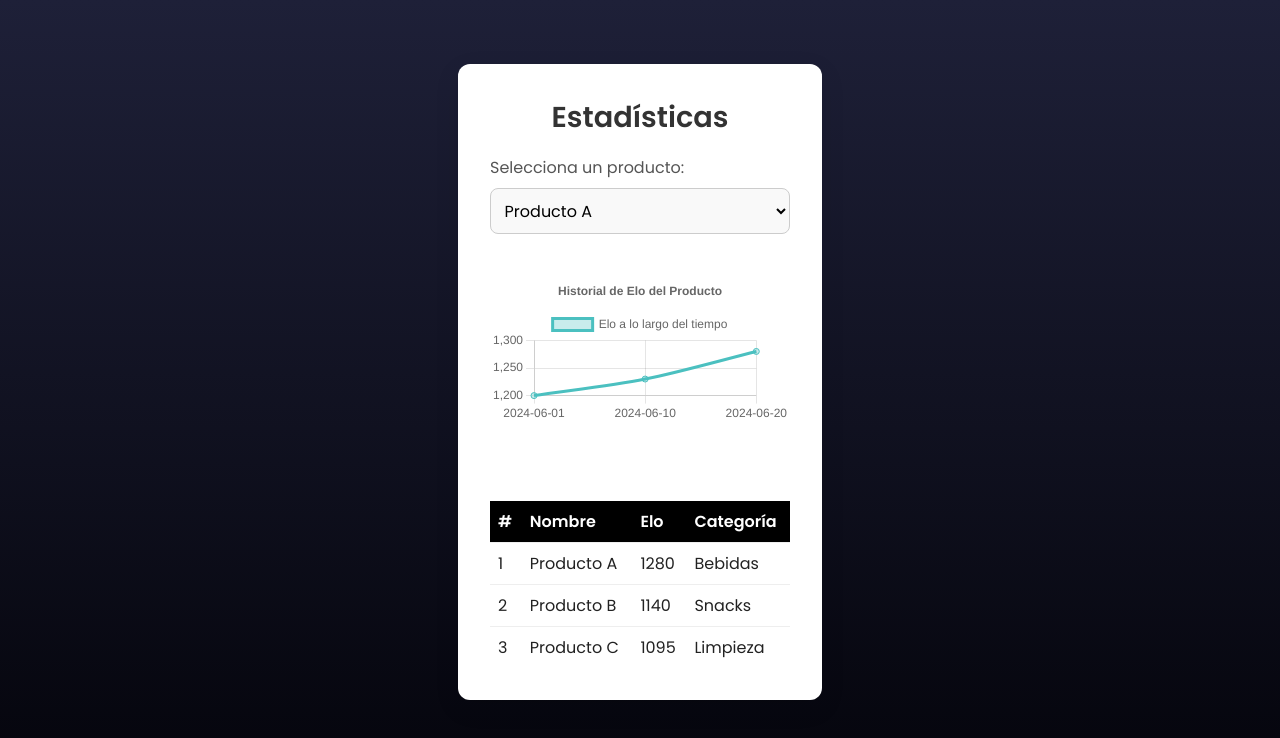
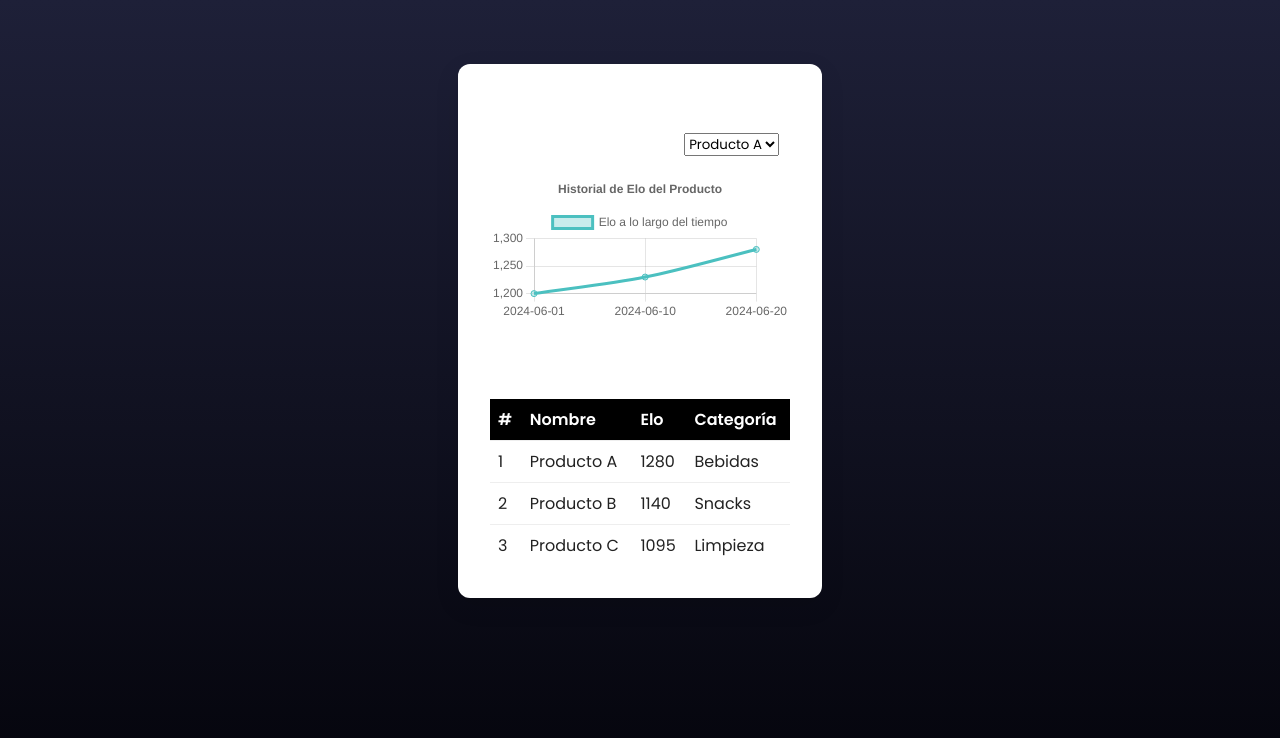
Before and after one commit to humblelurker/EloPinion, a React (Vite) app in the folder frontend/: page /statistics in a window 1280 px wide. Shown: the top 738 px of the page. Built offline with nearby package versions, Linux system fonts and the light colour scheme.

Commit message:
.css fix
en StatisticsPage.css habían clases con el mismo nombre que otras previamente definidas, ocasionando conflictos

```diff
--- a/frontend/src/pages/StatisticsPage.css
+++ b/frontend/src/pages/StatisticsPage.css
@@ -1,7 +1,7 @@
 
 
 
-.card {
+.stats-card {
   max-width: 700px;
   margin: 2rem auto;
   background: #ffffff;
--- a/frontend/src/pages/StatisticsPage.jsx
+++ b/frontend/src/pages/StatisticsPage.jsx
@@ -1,7 +1,7 @@
 import React, { useState, useEffect } from 'react';
 import { Line } from 'react-chartjs-2';
 import { Chart as ChartJS, LineElement, PointElement, LinearScale, Title, CategoryScale, Tooltip, Legend } from 'chart.js';
-import './StatisticsPage.css'; // Assuming you have a CSS file for styling
+import './StatisticsPage.css';
 ChartJS.register(LineElement, PointElement, LinearScale, Title, CategoryScale, Tooltip, Legend);
 
 const sampleProducts = [
@@ -52,7 +52,7 @@ export default function StatisticsPage() {
   };
 
   return (
-    <div className="card">
+    <div className="stats-card">
       <h2>Estadísticas</h2>
       <label>Selecciona un producto:</label>
       <select onChange={e => setSelected(Number(e.target.value))} value={selected}>
```
